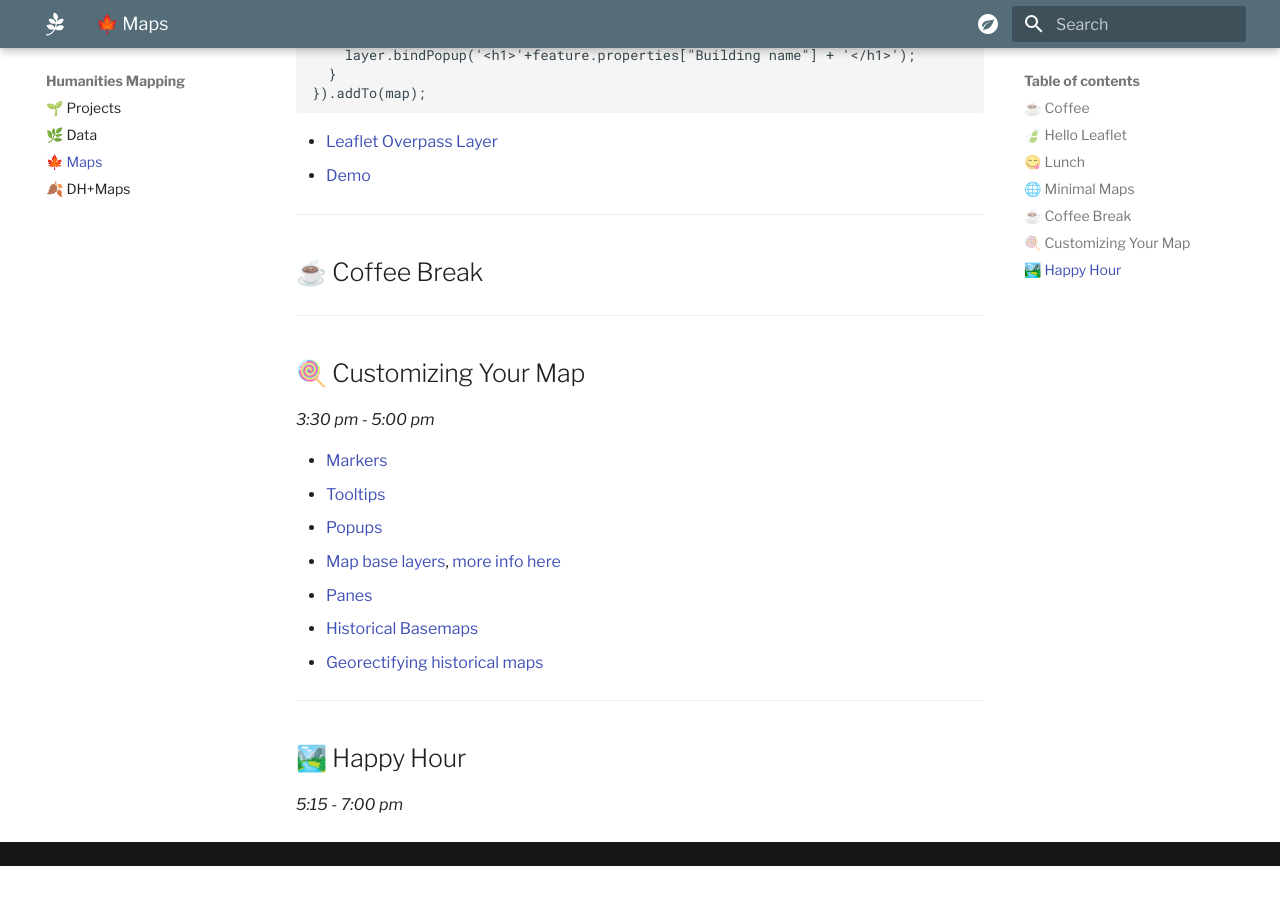
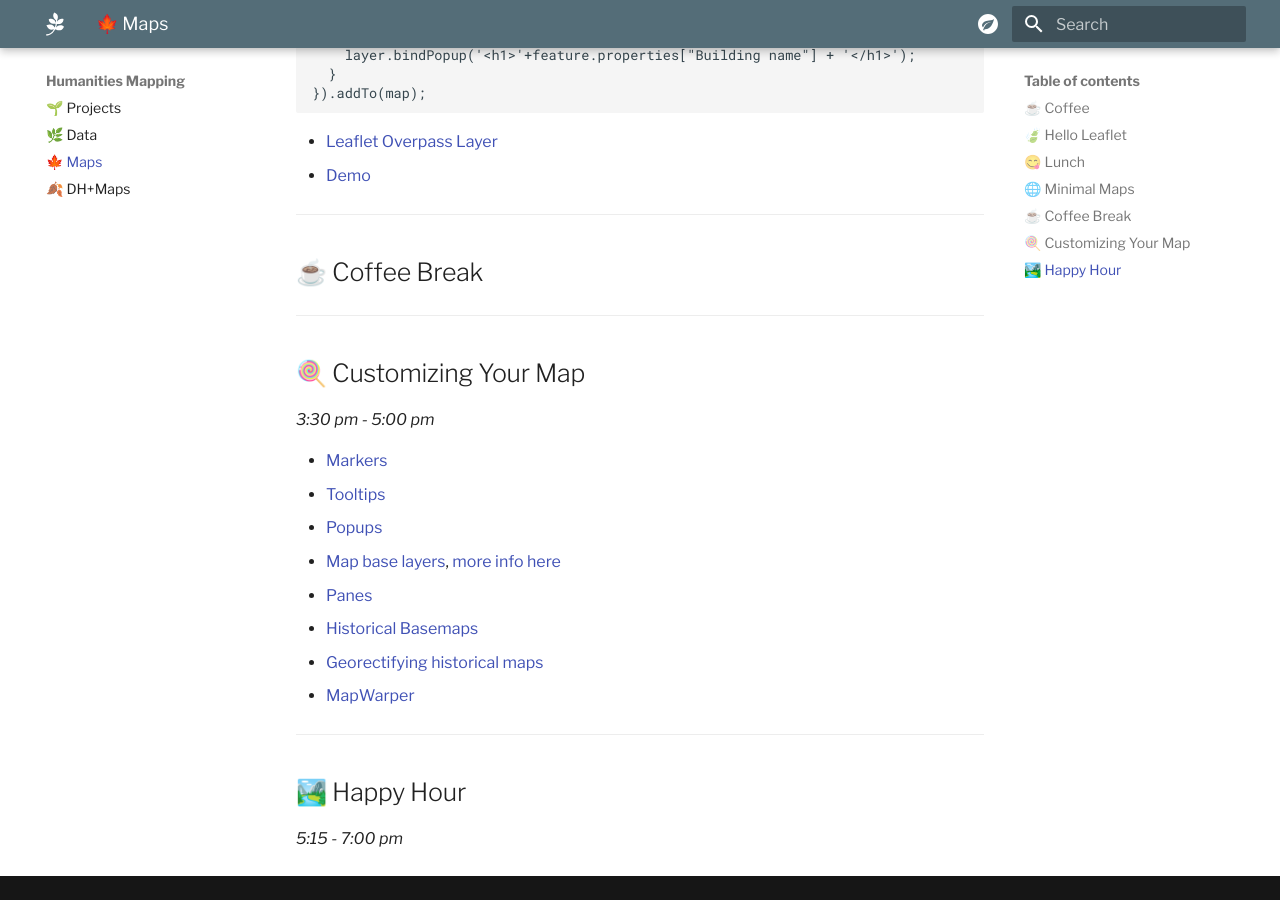
Before and after one commit to apjanco/leaflet-course, an MkDocs documentation site: the page built from docs/day3.md, in a window 1280 px wide and 900 px high, scrolled down 1297 px. Built offline with MkDocs 1.6.1 and Material for MkDocs 9.7.7, drawn with Linux system fonts in a browser that asks for light colours; before the commit the page ends 2163 px from its top, so only the background shows below that.

Commit message:
Update day3.md

```diff
--- a/docs/day3.md
+++ b/docs/day3.md
@@ -73,6 +73,7 @@ _3:30 pm - 5:00 pm_
 - [Panes](https://leafletjs.com/examples/map-panes/)
 - [Historical Basemaps](https://github.com/aourednik/historical-basemaps)
 - [Georectifying historical maps](https://www.davidrumsey.com/view/georeferencer)
+- [MapWarper](https://mapwarper.net/)
 
 <hr>
 
```
